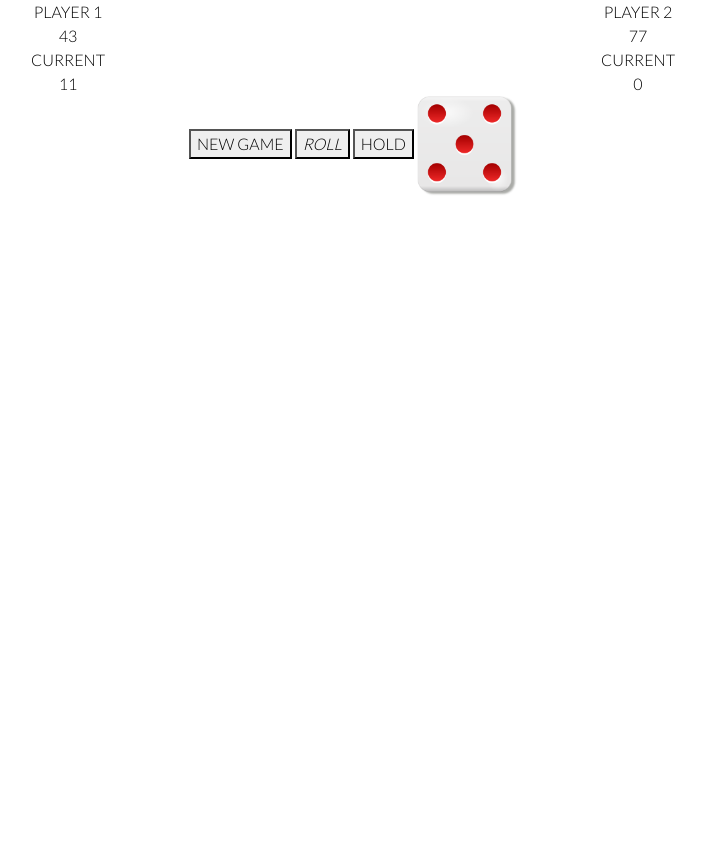
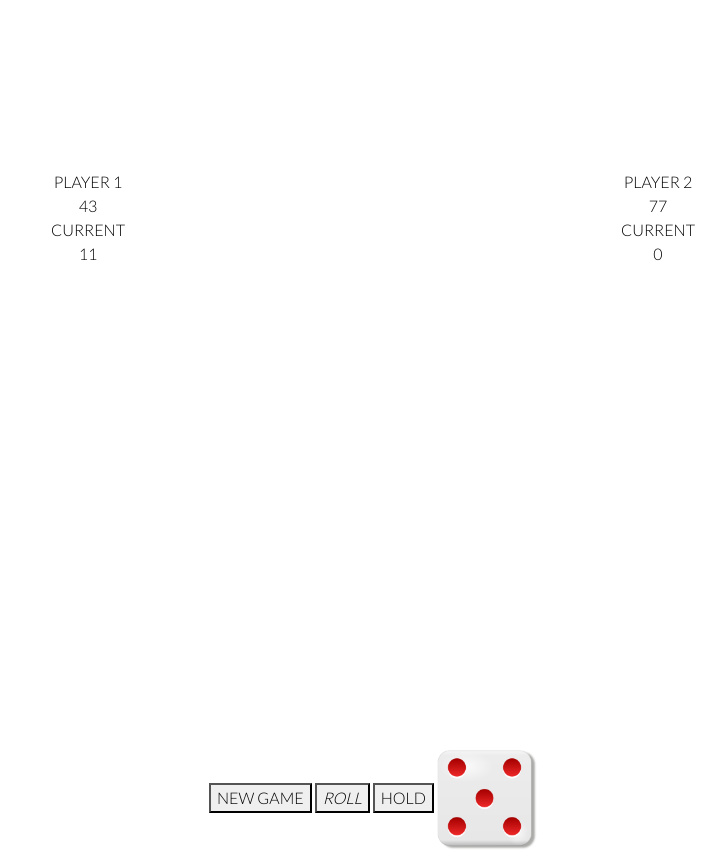
Before and after one commit to NaomiMd/DiceGame, a plain HTML site: page index.html in a window 1280 px wide. Shown: the whole page, without its empty margins (287-1013 px from the left). Before the commit the page ends 800 px from the top, so only its background shows below. Drawn offline with nearby package versions, Linux system fonts and the light colour scheme.

Commit message:
add col and box style

```diff
--- a/style.css
+++ b/style.css
@@ -11,3 +11,21 @@ body{
     height: 100vh;
     color: black;
 }
+
+/* container et col */
+.container{
+    width: 1200px;
+    transform: translate(20px, 150px);
+    background-color: white;
+}
+
+.col-6{
+    width: 50%;
+}
+
+/* box */
+.box-0,
+.box-1{
+    height: 600px;
+    padding: 20px;
+}
```
